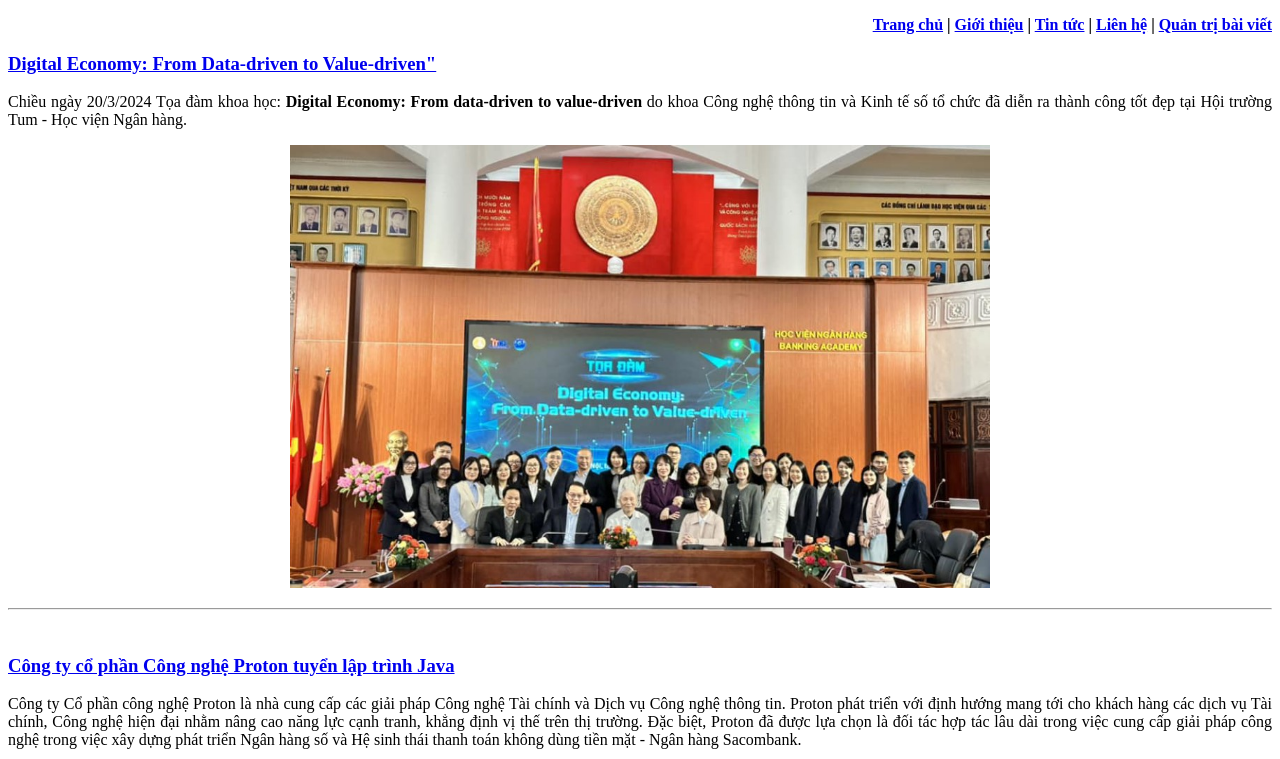
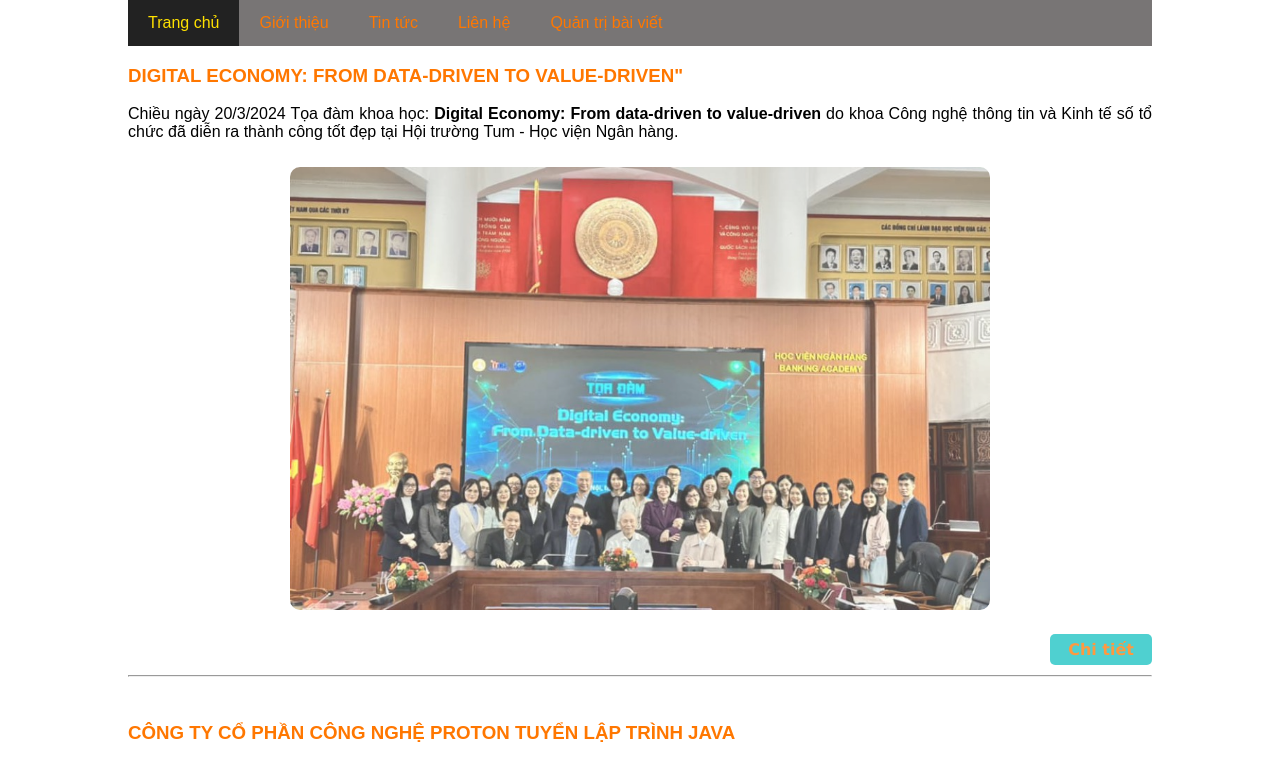
Before and after one commit to j03bav/j03bav.github.io, a plain HTML site: page index.html in a window 1280 px wide. Shown: the top 759 px of the page. Drawn offline with Linux system fonts and the light colour scheme.

Commit message:
version 2024-05-29 17-00

```diff
--- /dev/null
+++ b/css/style.css
@@ -0,0 +1,72 @@
+body {
+    background-color: rgb(255, 255, 255);
+    font-family: Arial, Helvetica, sans-serif;
+    margin: 0 auto;
+    width: 1024px;
+}
+
+a:link {
+    text-decoration: none;
+    color:rgb(255, 119, 0);
+}
+
+a:visited {
+    text-decoration: none;
+    color:rgb(255, 119, 0);
+}
+
+a:hover {
+    color:brown;
+}
+
+a:active {
+    color:brown;
+}
+
+h3 {
+    text-transform: uppercase;
+}
+
+.anh_minh_hoa {
+    border-radius: 10px;
+    opacity: 0.75;
+    margin: 10px;
+}
+
+.chi_tiet {
+    background-color: rgb(21, 193, 193);
+    padding: 6px 18px;
+    border-radius: 5px;
+    font-family: Verdana, Geneva, Tahoma, sans-serif;
+    font-weight: bold;
+    font-size: 12pt;
+    opacity: 0.75;
+}
+
+nav {
+    display: flex;
+    background-color: #787575;
+    flex: 100%;
+    padding: 0px;
+}
+
+nav a {
+    color: white;
+    padding: 14px 20px;
+    text-align: center;
+    text-decoration: none;
+}
+
+nav a:hover {
+    background-color: #222222;
+    color:#ffe100;
+}
+
+nav #selected {
+    background-color: #222222;
+    color:#ffe100;
+}
+
+p {
+    text-align: justify;
+}
--- a/index.html
+++ b/index.html
@@ -10,24 +10,28 @@
     <meta name="ROBOTS" content="INDEX, FOLLOW">
     <title>Trang chủ</title>
     <link rel="shortcut icon" href="./img/favicon.ico" type="image/x-icon">
+    <link rel="stylesheet" type="text/css" href="./css/style.css">
 </head>
 <body>
-    <p style="text-align: right; font-weight: bold;">
-        <a href="./index.html">Trang chủ</a> | <a href="./gioi_thieu.html">Giới thiệu</a> | <a href="./tin_tuc.html">Tin tức</a> | <a href="./lien_he.html">Liên hệ</a> | <a href="./admin/quan_tri_bai_viet.html">Quản trị bài viết</a>
-    </p>
+    <nav>
+        <a href="./index.html" id="selected">Trang chủ</a> <a href="./gioi_thieu.html">Giới thiệu</a> <a href="./tin_tuc.html">Tin tức</a> <a href="./lien_he.html">Liên hệ</a> <a href="./admin/quan_tri_bai_viet.html">Quản trị bài viết</a>
+    </nav>
     <h3 style="text-align: justify;"><a href="./tin_tuc_chi_tiet.html">Digital Economy: From Data-driven to Value-driven"</a></h3>
     <p style="text-align: justify;">Chiều ngày 20/3/2024 Tọa đàm khoa học: <b>Digital Economy: From data-driven to value-driven</b> do khoa Công nghệ thông tin và Kinh tế số tổ chức đã diễn ra thành công tốt đẹp tại Hội trường Tum - Học viện Ngân hàng.</p>
-    <p style="text-align: center;"><a href="./tin_tuc_chi_tiet.html"><img src="./img/anh_01.jpg" style="width: 700px; height: auto;"></a></p>
+    <p style="text-align: center;"><a href="./tin_tuc_chi_tiet.html"><img src="./img/anh_01.jpg" style="width: 700px; height: auto;" class="anh_minh_hoa"></a></p>
+    <p style="text-align: right;"><a href="./tin_tuc_chi_tiet.html" class="chi_tiet">Chi tiết</a></p>
     <hr>
     <br>
     <h3 style="text-align: justify;"><a href="./tin_tuc_chi_tiet.html">Công ty cổ phần Công nghệ Proton tuyển lập trình Java</a></h3>
     <p style="text-align: justify;">Công ty Cổ phần công nghệ Proton là nhà cung cấp các giải pháp Công nghệ Tài chính và Dịch vụ Công nghệ thông tin. Proton phát triển với định hướng mang tới cho khách hàng các dịch vụ Tài chính, Công nghệ hiện đại nhằm nâng cao năng lực cạnh tranh, khẳng định vị thế trên thị trường. Đặc biệt, Proton đã được lựa chọn là đối tác hợp tác lâu dài trong việc cung cấp giải pháp công nghệ trong việc xây dựng phát triển Ngân hàng số và Hệ sinh thái thanh toán không dùng tiền mặt - Ngân hàng Sacombank.</p>
-    <p style="text-align: center;"><a href="./tin_tuc_chi_tiet.html"><img src="./img/anh_02.jpg" style="width: 700px; height: auto;"></a></p>
+    <p style="text-align: center;"><a href="./tin_tuc_chi_tiet.html"><img src="./img/anh_02.jpg" style="width: 700px; height: auto;" class="anh_minh_hoa"></a></p>
+    <p style="text-align: right;"><a href="./tin_tuc_chi_tiet.html" class="chi_tiet">Chi tiết</a></p>
     <hr>
     <br>
     <h3 style="text-align: justify;"><a href="./tin_tuc_chi_tiet.html">Từ "Hệ thống thông tin quản lý" đến "Công nghệ thông tin và Kinh tế số" - đột phá & tất yếu</a></h3>
     <p style="text-align: justify;">Khoa Công nghệ thông tin và Kinh tế số, tiền thân là Khoa Hệ thống thông tin quản lý được Học viện Ngân hàng được thành lập từ năm 2008. Khoa đã có những bước phát triển mạnh mẽ trong 15 năm qua và trở thành cái nôi đào tạo với định hướng ứng dụng Công nghệ trong các hoạt động Quản trị - Tài chính - Ngân hàng. Sau 15 năm hình thành và phát triển, một thương hiệu mới “Khoa Công nghệ thông tin và Kinh tế số - Học viện Ngân hàng” hứa hẹn sẽ gặt hái được nhiều thành công hơn nữa.</p>
-    <p style="text-align: center;"><a href="./tin_tuc_chi_tiet.html"><img src="./img/anh_03.jpg" style="width: 700px; height: auto;"></a></p>
+    <p style="text-align: center;"><a href="./tin_tuc_chi_tiet.html"><img src="./img/anh_03.jpg" style="width: 700px; height: auto;" class="anh_minh_hoa"></a></p>
+    <p style="text-align: right;"><a href="./tin_tuc_chi_tiet.html" class="chi_tiet">Chi tiết</a></p>
     <p style="text-align: right; font-weight: bold;">
         <a href="https://hvnh.edu.vn" target="_blank">Học viện Ngân hàng</a> | <a href="https://itde.hvnh.edu.vn" target="_blank">Khoa CNTT & KTS</a> | <a href="https://isba.hvnh.edu.vn" target="_blank">Viện ĐTQT</a>
     </p>
```
Also changed, not shown: admin/bai_viet_sua.html (+5 -3 lines), admin/bai_viet_them_moi.html (+5 -3 lines), admin/quan_tri_bai_viet.html (+10 -7 lines), gioi_thieu.html (+5 -3 lines), lien_he.html (+5 -3 lines), tin_tuc.html (+5 -3 lines), tin_tuc_chi_tiet.html (+5 -5 lines), trang_chu.html (deleted, +0 -35 lines), video_chi_tiet.html (+5 -3 lines).
